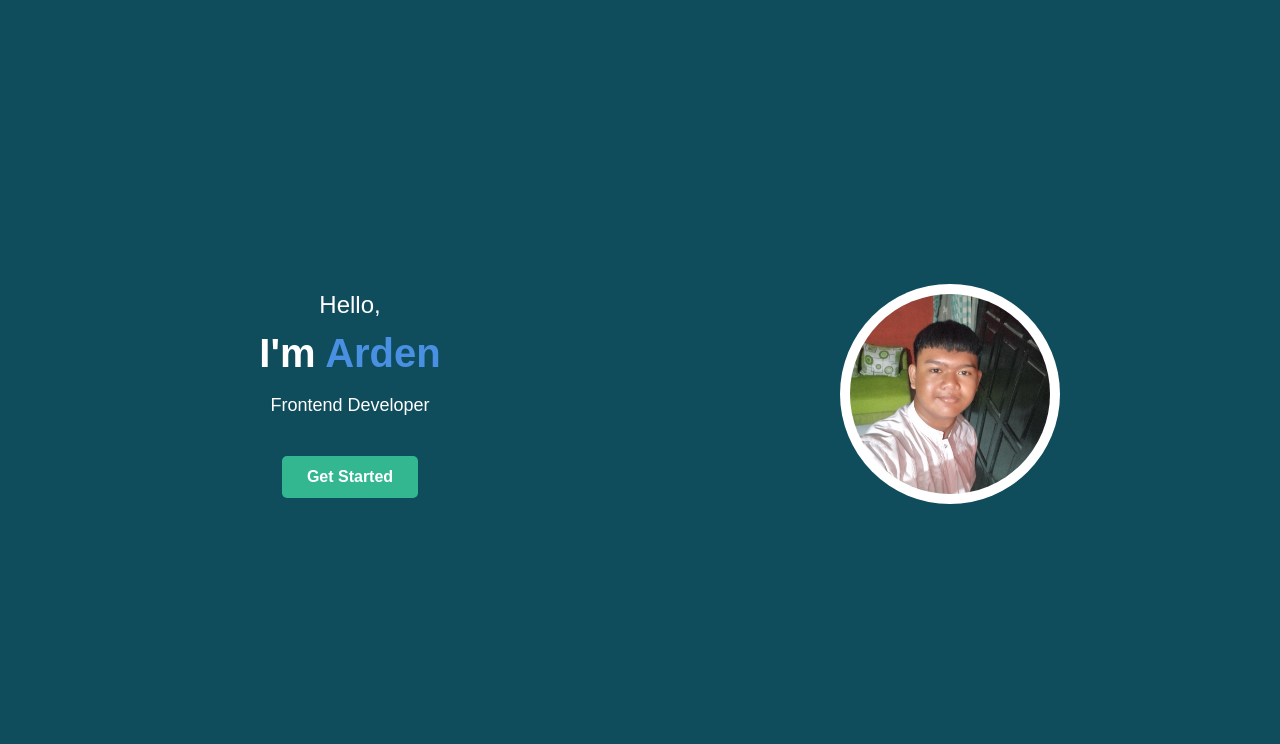
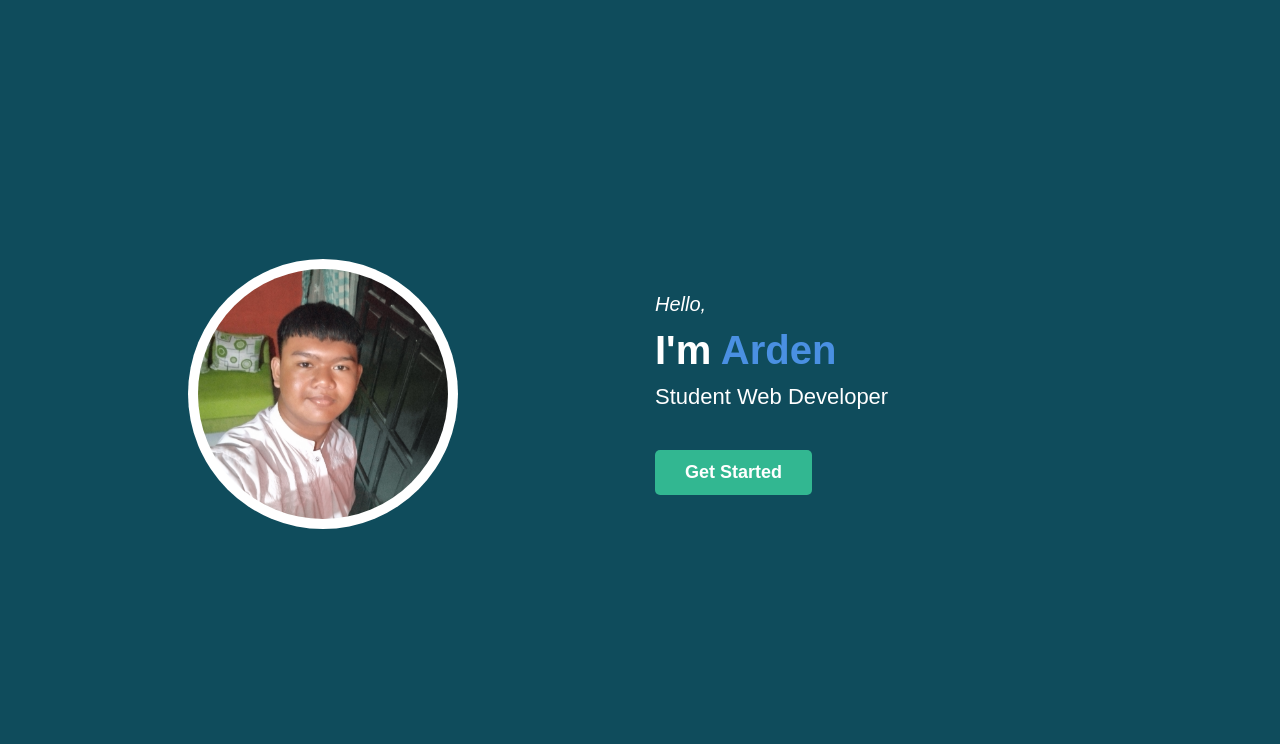
Before and after one commit to ardenpratamamaskuri404/Project_Portofolio-AAS, a plain HTML site: page index.html in a window 1280 px wide. Shown: the part 56-800 px from the top of the page. Drawn offline with Linux system fonts and the light colour scheme.

Commit message:
portofolio-web

```diff
--- a/css/style.css
+++ b/css/style.css
@@ -41,7 +41,7 @@ body {
 }
 
 .nav-links li {
-    margin: 0 15px; /* Memberikan jarak antar item navbar */
+    margin: 0 15px;
 }
 
 .nav-links a {
@@ -129,7 +129,6 @@ section {
     display: flex;
     align-items: center;
     justify-content: center;
-    flex-wrap: wrap;
     padding: 50px 20px;
     gap: 30px;
 }
@@ -138,59 +137,14 @@ section {
     display: flex;
     align-items: center;
     justify-content: space-between;
-    flex-wrap: wrap;
+    flex-wrap: nowrap; /* Memastikan gambar dan teks tetap di satu baris */
     max-width: 1200px;
     width: 100%;
 }
 
-.text-section {
-    flex: 1 1 300px;
-    text-align: center;
-    padding: 20px;
-}
-
-.pembukaan {
-    font-size: 24px;
-    margin: 0;
-    color: #ffffff;
-}
-
-h1 {
-    font-size: 36px;
-    margin: 10px 0;
-    line-height: 1.2;
-    color: #ffffff;
-}
-
-.highlight {
-    color: #4a90e2;
-}
-
-.role-saya {
-    font-size: 18px;
-    color: #ffffff;
-}
-
-.button-hero .button {
-    display: inline-block;
-    margin-top: 20px;
-    padding: 12px 25px;
-    background-color: #32b791;
-    color: #ffffff;
-    text-decoration: none;
-    font-size: 16px;
-    font-weight: bold;
-    border-radius: 5px;
-    transition: background-color 0.3s ease;
-}
-
-.button-hero .button:hover {
-    background-color: #357ab7;
-}
-
 .image-section {
-    flex: 1 1 300px;
-    text-align: center;
+    flex: 1;
+    text-align: center; /* Memastikan gambar tetap rata tengah di area kiri */
 }
 
 .image-wrapper {
@@ -203,11 +157,71 @@ h1 {
 }
 
 .image-wrapper img {
-    width: 200px;
-    height: 200px;
+    width: 250px; /* Ukuran gambar diperbesar agar menonjol */
+    height: 250px;
     border-radius: 50%;
     object-fit: cover;
     max-width: 100%;
+}
+
+.text-section {
+    flex: 1;
+    text-align: left; /* Teks rata kiri */
+    padding: 20px;
+    margin-left: 30px; /* Jarak antara teks dan gambar */
+}
+
+.pembukaan {
+    font-size: 20px;
+    margin: 0;
+    font-style: italic;
+    color: #ffffff;
+}
+
+h1 {
+    font-size: 48px;
+    margin: 10px 0;
+    line-height: 1.2;
+    color: #ffffff;
+}
+
+.highlight {
+    color: #4a90e2;
+}
+
+.role-saya {
+    font-size: 22px;
+    color: #ffffff;
+    margin-top: 10px;
+}
+
+.button-hero .button {
+    display: inline-block;
+    margin-top: 20px;
+    padding: 12px 30px;
+    background-color: transparent;
+    background-color: #32b791;
+    text-decoration: none;
+    font-size: 18px;
+    font-weight: bold;
+    border-radius: 5px;
+    color: #ffff;
+    transition: background-color 0.3s ease, color 0.3s ease;
+}
+
+.button-hero .button:hover {
+    background-color: #357ab7;
+}
+
+@media (max-width: 768px) {
+    .ruang-beranda {
+        flex-direction: column;
+        text-align: center;
+    }
+
+    .text-section {
+        margin-left: 0;
+    }
 }
 
 #home {
@@ -441,6 +455,9 @@ p {
 
 .btn:hover {
     background-color: #0056b3;
+    transform: translateY(-10px);
+    transform: scale(1.2);
+    box-shadow: 6px 10px rgba(0, 0, 0, 0.2);
 }
 
 #Contact {
--- a/index.html
+++ b/index.html
@@ -31,22 +31,21 @@
                 </li>
             </ul>
         </nav>
-
     </header>
 
     <section id="beranda">
         <div class="ruang-beranda">
+            <div class="image-section">
+                <div class="image-wrapper">
+                    <img src="assets/foto saya.jpg" alt="Profile Picture">
+                </div>
+            </div>
             <div class="text-section">
                 <p class="pembukaan">Hello,</p>
                 <h1>I'm <span class="highlight">Arden</span></h1>
-                <p class="role-saya">Frontend Developer</p>
+                <p class="role-saya">Student Web Developer</p>
                 <div class="button-hero">
                     <a href="#home" class="button">Get Started</a>
-                </div>
-            </div>
-            <div class="image-section">
-                <div class="image-wrapper">
-                    <img src="assets/foto saya.jpg" alt="Profile Picture">
                 </div>
             </div>
         </div>
@@ -69,7 +68,7 @@
                         antarmuka yang
                         intuitif dan menarik.
                     </p>
-                    <a href="file/Tugas_Membuat_Portofolio_Figma.pdf" download class="download-cv">Download CV</a>
+                    <a href="file/Tugas Membuat Portofolio Figma .pdf" download class="download-cv">Download CV</a>
                 </div>
             </div>
         </div>
```
